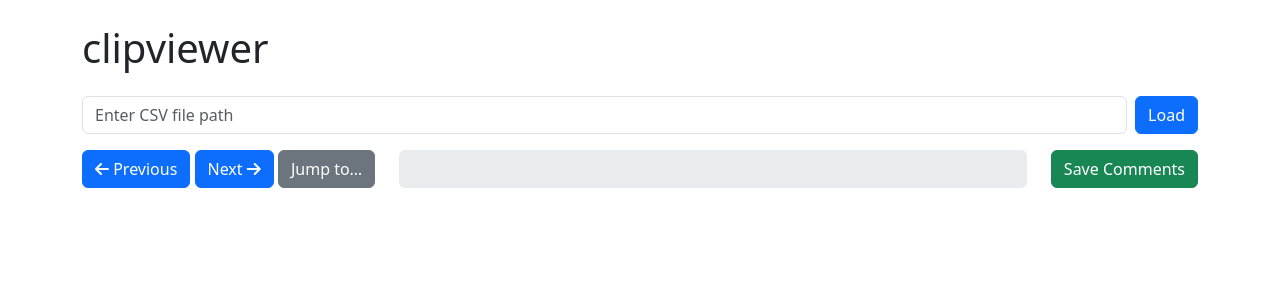
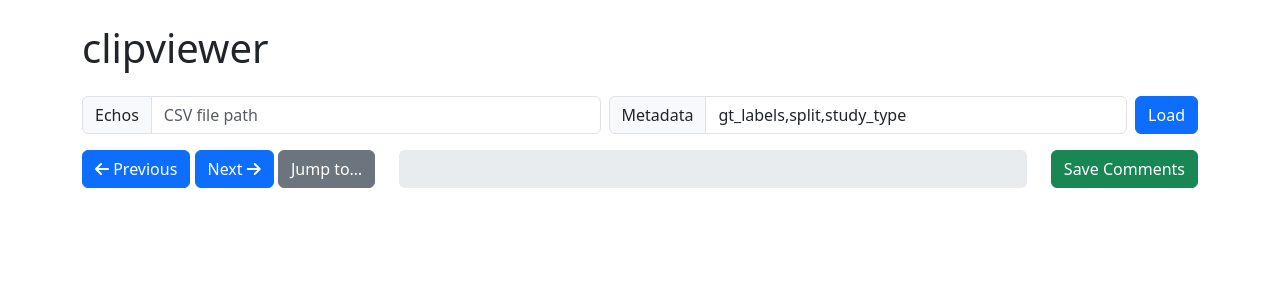
Before and after one commit to river/clipviewer, a Flask app: page / in a window 1280 px wide. Shown: the top 300 px of the page. Run offline with Flask 3, Linux system fonts and the light colour scheme.

Commit message:
metadata is also now specified in the app

```diff
--- a/app.py
+++ b/app.py
@@ -1,5 +1,6 @@
 import os, sys, argparse
 from datetime import datetime
+from typing import List
 
 from flask import Flask, render_template, request, jsonify, send_file
 import pandas as pd
@@ -9,11 +10,6 @@ import pandas as pd
 # -------------
 
 # additional columns from the csv file to show
-METADATA_TO_SHOW = [
-    "gt_labels",
-    "split",
-    "study_type",
-]
 VIDEO_BASE_PATH = "/"  # base directory for avipaths
 CLIPS_PER_PAGE = 6  # how many clips to show on each page
 
@@ -26,6 +22,7 @@ app = Flask(__name__)
 echo_df = None
 comments_df = None
 comments_path = None
+metadata_fields = None
 
 @app.route("/")
 def index():
@@ -34,13 +31,15 @@ def index():
 
 @app.route('/load_csv', methods=['POST'])
 def load_csv():
-    global echo_df, comments_df, comments_path
+    global echo_df, comments_df, comments_path, metadata_fields
 
     csv_path = str(request.json['csv_path'])
+    metadata_fields = [m.strip() for m in str(request.json['metadata_fields']).split(',') if m.strip()]
 
     try:
         echo_df = pd.read_csv(csv_path)
-        check_required_columns(echo_df)
+        if metadata_fields:
+            check_required_columns(echo_df, metadata_fields)
         echo_df = echo_df.dropna(subset="avipath")
         check_video_files(echo_df)
 
@@ -56,14 +55,14 @@ def load_csv():
         return jsonify({"status": "error", "message": str(e)}), 400
 
 
-def check_required_columns(df):
-    missing_columns = set(METADATA_TO_SHOW + ["avipath"]) - set(df.columns)
+def check_required_columns(df: pd.DataFrame, metadata_fields: List[str]):
+    missing_columns = set(metadata_fields + ["avipath"]) - set(df.columns)
     if missing_columns:
         raise ValueError(
-            f"CSV is missing required columns: {', '.join(missing_columns)}"
+            f"CSV is missing metadata columns: {', '.join(missing_columns)}"
         )
 
-def check_video_files(df):
+def check_video_files(df: pd.DataFrame):
     for _, row in df.head(10).iterrows():
         video_path = os.path.join(VIDEO_BASE_PATH, row["avipath"])
         if not os.path.isfile(video_path):
@@ -72,7 +71,7 @@ def check_video_files(df):
 
 @app.route("/get_clips")
 def get_clips():
-    global echo_df, comments_df
+    global echo_df, comments_df, metadata_fields
 
     page = int(request.args.get("page", 0))
     start_idx = page * CLIPS_PER_PAGE
@@ -82,7 +81,7 @@ def get_clips():
     for idx in range(start_idx, end_idx):
         row = echo_df.iloc[idx]
         filename = row.avipath.split("/")[-1]
-        metadata = " | ".join([f"{m}: {str(row[m])}" for m in METADATA_TO_SHOW])
+        metadata = ", ".join([f"{m}: {str(row[m])}" for m in metadata_fields]) if metadata_fields else ""
         clip_reviewed = str((comments_df["filename"] == filename).any())
         existing_comment = comments_df[comments_df["filename"] == filename][
             "comments"
--- a/static/app.js
+++ b/static/app.js
@@ -1,10 +1,49 @@
+document.addEventListener('DOMContentLoaded', function() {
+
 	// State variables
 	let clips = [];
 	let currentPage = 0;
 	let totalPages = 0;
 	let totalClips = 0;
 
-// DOM elements
+	// ------------------------
+	// csv and metadata loading
+	// ------------------------
+
+	const loadForm = document.getElementById('loadForm');
+	const csvPathInput = document.getElementById('csvPathInput');
+	const metadataInput = document.getElementById('metadataInput');
+
+	loadForm.addEventListener('submit', handleFormSubmit);
+
+	function handleFormSubmit(event) {
+		event.preventDefault();
+		loadCSV();
+	}
+
+    function loadCSV() {
+        const csvPath = csvPathInput.value;
+		const metadataFields = metadataInput.value;
+
+        if (!csvPath) {
+            showAlert('Please enter CSV path', 'danger');
+            return;
+        }
+
+        axios.post('/load_csv', { csv_path: csvPath, metadata_fields: metadataFields })
+            .then(response => {
+                showAlert(response.data.message);
+                fetchClips();
+            })
+            .catch(error => {
+                showAlert(error.response.data.message, 'danger');
+            });
+    }
+
+	// ------------------------
+	// navigation
+	// ------------------------
+
 	const prevButton = document.getElementById('prevButton');
 	const nextButton = document.getElementById('nextButton');
 	const goToPageButton = document.getElementById('goToPageButton');
@@ -13,7 +52,12 @@ const pageInfo = document.getElementById('pageInfo');
 	const progressBar = document.getElementById('progressBar');
 	const clipGrid = document.getElementById('clipGrid');
 
-// Functions
+	prevButton.addEventListener('click', prevPage);
+	nextButton.addEventListener('click', nextPage);
+	goToPageButton.addEventListener('click', promptForPage);
+	saveButton.addEventListener('click', saveComments);
+	document.addEventListener('keydown', handleKeydown);
+
 	function fetchClips() {
 		axios.get(`/get_clips?page=${currentPage}`)
 			.then(response => {
@@ -84,19 +128,27 @@ function showAlert(message, type = 'success') {
 			<button type="button" class="btn-close" data-bs-dismiss="alert" aria-label="Close"></button>
 			</div>
 		`;
-	document.getElementById('alertContainer').insertAdjacentHTML('beforeend', alertHtml);
+		const alertElement = document.createElement('div');
+		alertElement.innerHTML = alertHtml;
+		const alert = alertElement.firstElementChild;
+		const alertContainer = document.getElementById('alertContainer');
+		alertContainer.appendChild(alert);
 
+		// Force a reflow to ensure the 'show' class takes effect
+		alertContainer.offsetHeight;
+
+		// Set up fade-out and removal for this specific alert
 		setTimeout(() => {
-		const alerts = document.querySelectorAll('.alert');
-		alerts.forEach(alert => {
-			alert.style.opacity = '0';
-			setTimeout(() => alert.remove(), 500);
+			alert.classList.remove('show');
+			alert.addEventListener('transitionend', () => {
+				alert.remove();
 			});
 		}, 3000);
 	}
 
+
 	function updateUI() {
-	pageInfo.textContent = `Page ${currentPage + 1} of ${totalPages} (Clips ${currentPage * clipsPerPage + 1}-${Math.min((currentPage + 1) * clipsPerPage, totalClips)} of ${totalClips})`;
+		pageInfo.textContent = `Page ${currentPage + 1} of ${totalPages} (clips ${currentPage * clipsPerPage + 1}–${Math.min((currentPage + 1) * clipsPerPage, totalClips)} of ${totalClips})`;
 		const progress = ((currentPage + 1) / totalPages) * 100;
 		progressBar.style.width = `${progress}%`;
 		prevButton.disabled = currentPage === 0;
@@ -128,35 +180,4 @@ function handleKeydown(event) {
 			nextPage();
 		}
 	}
-
-// Event listeners
-
-document.addEventListener('DOMContentLoaded', function() {
-    const loadButton = document.getElementById('loadButton');
-    const csvPathInput = document.getElementById('csvPathInput');
-
-    loadButton.addEventListener('click', loadCSV);
-	prevButton.addEventListener('click', prevPage);
-	nextButton.addEventListener('click', nextPage);
-	goToPageButton.addEventListener('click', promptForPage);
-	saveButton.addEventListener('click', saveComments);
-	document.addEventListener('keydown', handleKeydown);
-
-    function loadCSV() {
-        const csvPath = csvPathInput.value;
-
-        if (!csvPath) {
-            showAlert('Please enter CSV path', 'danger');
-            return;
-        }
-
-        axios.post('/load_csv', { csv_path: csvPath })
-            .then(response => {
-                showAlert(response.data.message);
-                fetchClips();
-            })
-            .catch(error => {
-                showAlert(error.response.data.message, 'danger');
 });
-    }
-});
--- a/static/style.css
+++ b/static/style.css
@@ -11,10 +11,14 @@
 }
 
 #pageInfo {
+	z-index: 1;
 	position: absolute;
-	left: 50%;
-	transform: translateX(-50%) translateY(30%);
-	z-index: 1;
+	top: 20%;
+	width: 100%;
+	height: 80%;
+	text-align: center;
+	font-size: 15px;
+	overflow: hidden;
 }
 
 .video-container {
--- a/templates/index.html
+++ b/templates/index.html
@@ -36,12 +36,17 @@
 	<div id="app" class="container mt-4">
 		<h1 class="mb-4">clipviewer</h1>
 
-		<div class="mb-3 d-flex align-items-center justify-content-between">
-			<form id="loadForm" class="d-flex flex-grow-1" onsubmit="event.preventDefault(); document.getElementById('loadButton').click();">
-				<input type="text" id="csvPathInput" class="form-control me-2" placeholder="Enter CSV file path">
-				<button id="loadButton" type="button" class="btn btn-primary">Load</button>
-			</form>
-		</div>
+		<form id="loadForm" class="mb-3 d-flex align-items-center justify-content-between">
+			<div class="input-group me-2">
+				<span class="input-group-text">Echos</span>
+				<input type="text" id="csvPathInput" class="form-control" placeholder="CSV file path">
+			</div>
+			<div class="input-group me-2">
+				<span class="input-group-text">Metadata</span>
+				<input type="text" id="metadataInput" class="form-control" value="gt_labels,split,study_type">
+			</div>
+			<button id="loadButton" type="submit" class="btn btn-primary">Load</button>
+		</form>
 
 		<div class="mb-3 d-flex justify-content-between align-items-center">
 			<div>
@@ -56,8 +61,9 @@
 				</button>
 			</div>
 			<div class="position-relative flex-grow-1 mx-4" style="height: 38px;">
-				<div id="pageInfo" class="align-middle"></div>
+				<!-- <div id="pageInfo" class="align-middle"></div> -->
 				<div class="progress">
+					<span id="pageInfo"></span>
 					<div id="progressBar" class="progress-bar" role="progressbar" style="width: 0%;"></div>
 				</div>
 			</div>
```
Lines whose indentation alone changed are shown as unchanged.
